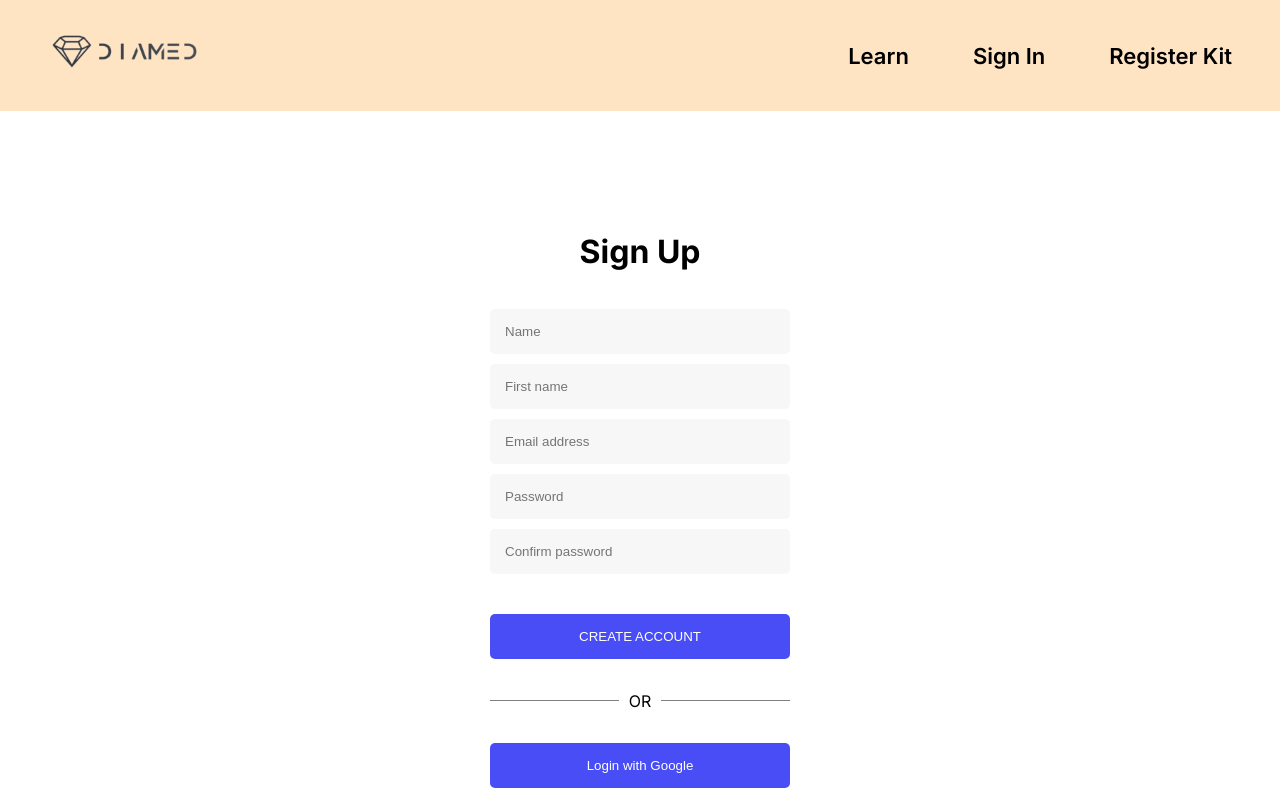
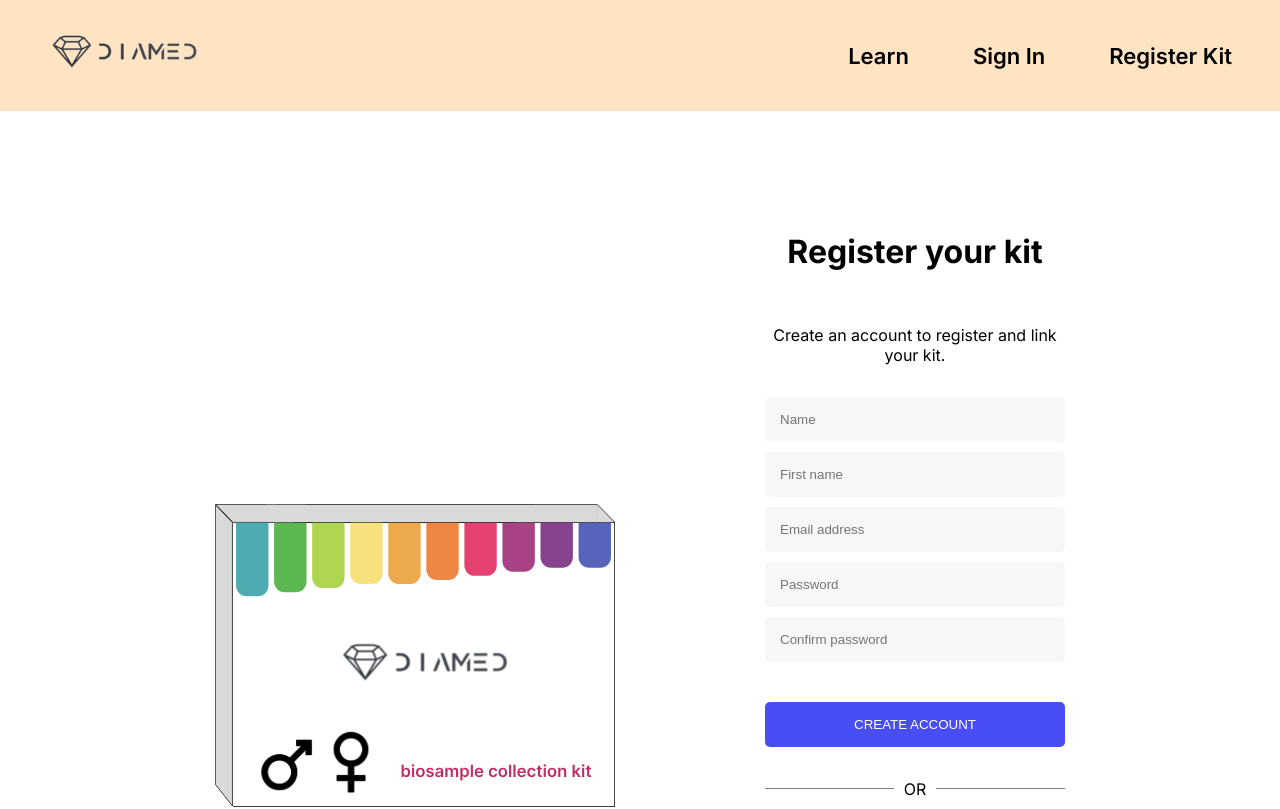
Before and after one commit to nilsrehtanz/diamed, a Next.js app: page /register in a window 1280 px wide. Shown: the top 809 px of the page. Built offline with nearby package versions, Linux system fonts and the light colour scheme.

Commit message:
added register Kit page

```diff
--- a/components/layout/NavigationBar.tsx
+++ b/components/layout/NavigationBar.tsx
@@ -17,7 +17,7 @@
           <a href="/login" className={classes.item}>
             Sign In
           </a>
-          <a href="/registerKit" className={classes.item}>
+          <a href="/register" className={classes.item}>
             Register Kit
           </a>
         </div>
--- a/components/login/RegisterForm.module.css
+++ b/components/login/RegisterForm.module.css
@@ -1,5 +1,14 @@
 .container {
   background-color: white;
+  display: flex;
+  justify-content: space-around;
+  align-items: center;
+  max-width: 1000px;
+  margin: auto;
+}
+
+.container img {
+  max-width: 400px;
 }
 
 .form {
@@ -7,7 +16,6 @@
   color: black;
   text-align: center;
   max-width: 300px;
-    margin: auto;
   padding-top: 100px;
   padding-bottom: 100px;
   display: flex;
--- a/components/login/RegisterForm.tsx
+++ b/components/login/RegisterForm.tsx
@@ -4,24 +4,33 @@
 function RegisterForm() {
   return (
     <div className={classes.container}>
+        <img src="DiamedTestKit.svg" alt="" />
       <form className={classes.form}>
-        <h1>Sign Up</h1>
+        <h1>Register your kit</h1>
+        <p>
+          Create an account to register and link your kit.
+        </p>
         <div className={classes.inputContainer}>
           <input type="text" placeholder="Name" />
           <input type="text" placeholder="First name" />
           <input type="text" placeholder="Email address" />
           <input type="password" placeholder="Password" />
-          <input type="password" placeholder="Confirm password" />
+          <input
+            type="password"
+            placeholder="Confirm password"
+          />
         </div>
         <button>CREATE ACCOUNT</button>
         <p className={classes.seperator}>OR</p>
         <button type="submit">Login with Google</button>
         <p className={classes.termsAndServices}>
-          By clicking login you agree to the terms of service and privacy policy
+          By clicking login you agree to the terms of
+          service and privacy policy
         </p>
         <p>Forgot your password?</p>
         <p>
-          Already have an account? <Link href="/login">Log in</Link>
+          Already have an account?{" "}
+          <Link href="/login">Log in</Link>
         </p>
       </form>
     </div>
```
Lines whose indentation alone changed are shown as unchanged.
